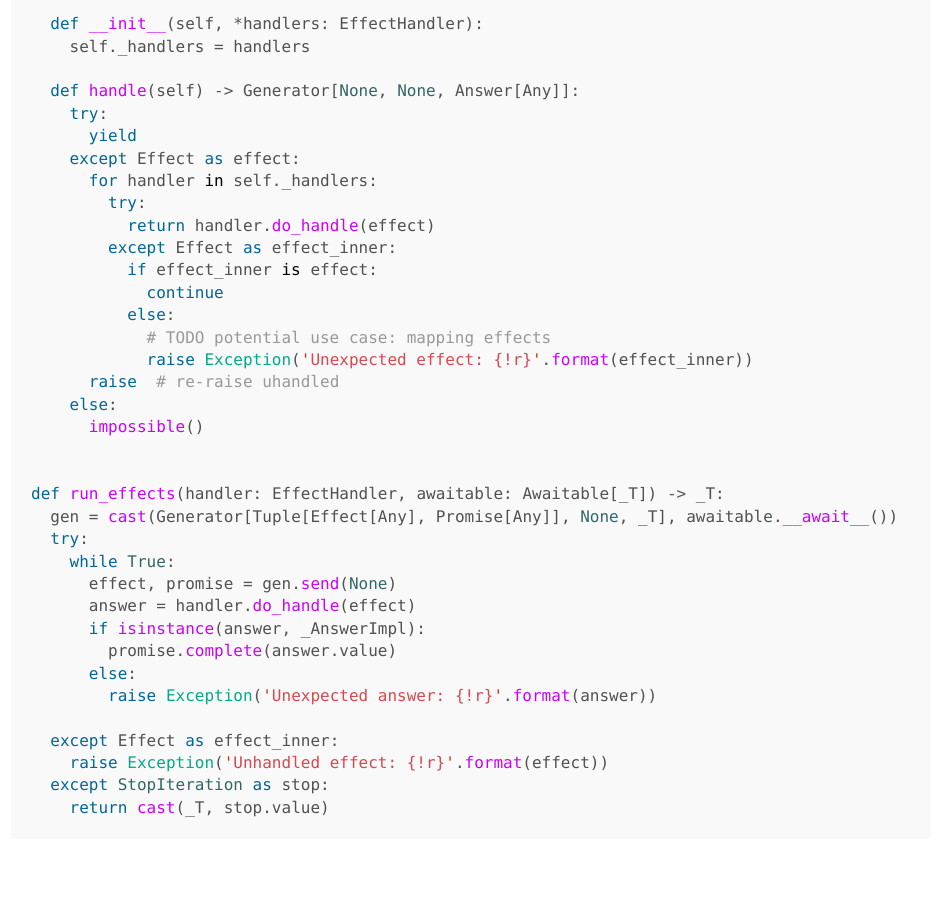
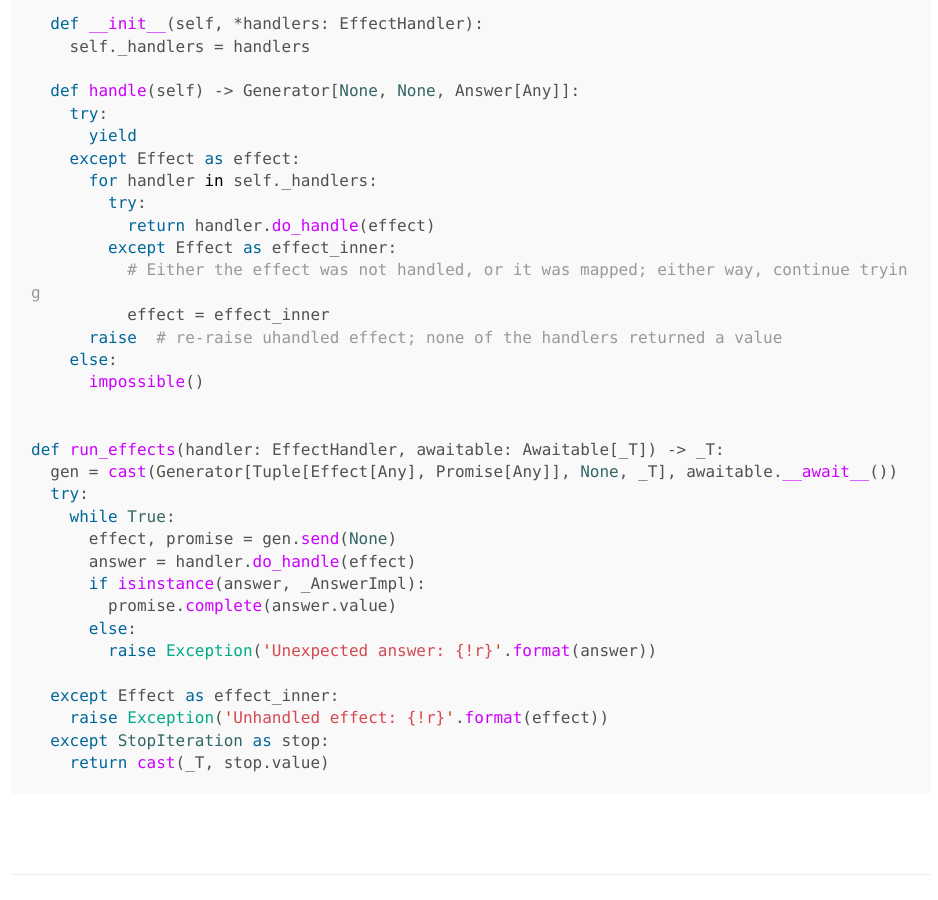
Before and after one commit to Garciat/garciat.github.io, a Jekyll site: the page built from _posts/2020-06-27-python-effects-free-monad-async-await.md, in a window 1280 px wide and 900 px high, scrolled down 6788 px. Shown: the whole window, without its empty margins (169-1107 px from the left). Built offline with Jekyll 4.4.1, drawn with Linux system fonts in a browser that asks for light colours.

Commit message:
Update 2020-06-27-python-effects-free-monad-async-await.md

```diff
--- a/_posts/2020-06-27-python-effects-free-monad-async-await.md
+++ b/_posts/2020-06-27-python-effects-free-monad-async-await.md
@@ -288,12 +288,9 @@ class HandlerStack(EffectHandler):
         try:
           return handler.do_handle(effect)
         except Effect as effect_inner:
-          if effect_inner is effect:
-            continue
-          else:
-            # TODO potential use case: mapping effects
-            raise Exception('Unexpected effect: {!r}'.format(effect_inner))
-      raise  # re-raise uhandled
+          # Either the effect was not handled, or it was mapped; either way, continue trying
+          effect = effect_inner
+      raise  # re-raise uhandled effect; none of the handlers returned a value
     else:
       impossible()
 
```
